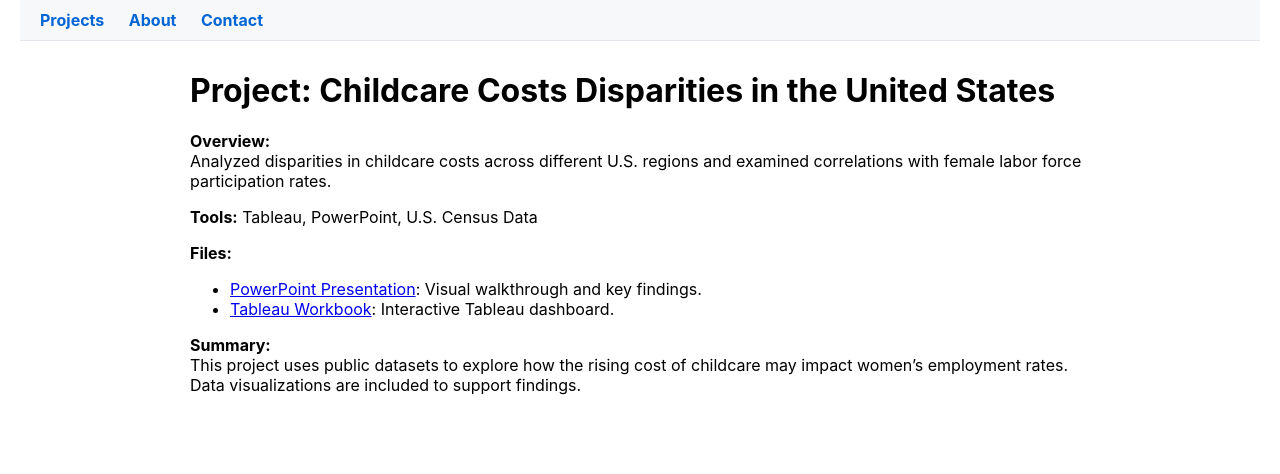
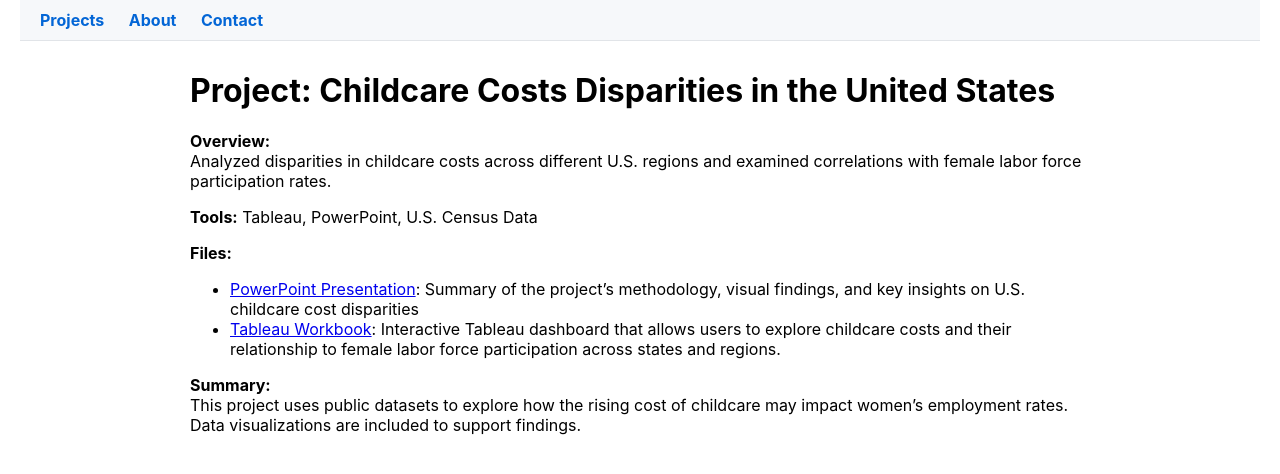
Before and after one commit to BADKINS17/ProjectShowcase, a Jekyll site: the page built from ChildcareCostsDisparities/index.md, in a window 1280 px wide. Shown: the top 474 px of the page. Built offline with Jekyll 4.4.1, drawn with Linux system fonts in a browser that asks for light colours; our own code applies the rules of GitHub Pages for plain Markdown files.

Commit message:
Update index.md

```diff
--- a/ChildcareCostsDisparities/index.md
+++ b/ChildcareCostsDisparities/index.md
@@ -6,8 +6,8 @@ Analyzed disparities in childcare costs across different U.S. regions and examin
 **Tools:** Tableau, PowerPoint, U.S. Census Data
 
 **Files:**
-- [PowerPoint Presentation](https://github.com/BADKINS17/ProjectShowcase/blob/main/ChildcareCostsDisparities/ChildcareCostsDisparities.pptx): Visual walkthrough and key findings.
-- [Tableau Workbook](https://github.com/BADKINS17/ProjectShowcase/blob/main/ChildcareCostsDisparities/ChildcareCostsDisparities.twbx): Interactive Tableau dashboard.
+- [PowerPoint Presentation](https://github.com/BADKINS17/ProjectShowcase/blob/main/ChildcareCostsDisparities/ChildcareCostsDisparities.pptx): Summary of the project’s methodology, visual findings, and key insights on U.S. childcare cost disparities
+- [Tableau Workbook](https://github.com/BADKINS17/ProjectShowcase/blob/main/ChildcareCostsDisparities/ChildcareCostsDisparities.twbx): Interactive Tableau dashboard that allows users to explore childcare costs and their relationship to female labor force participation across states and regions.
 
 **Summary:**
 This project uses public datasets to explore how the rising cost of childcare may impact women's employment rates. Data visualizations are included to support findings.
```
